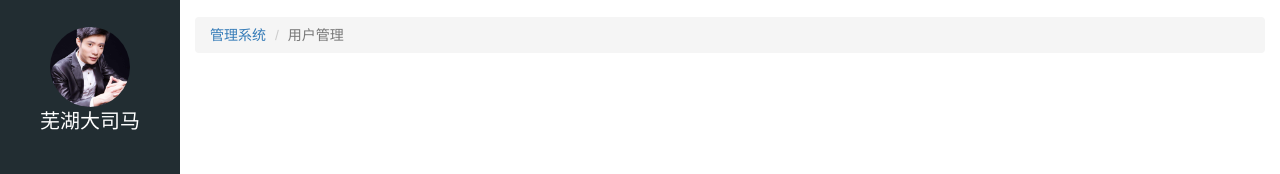
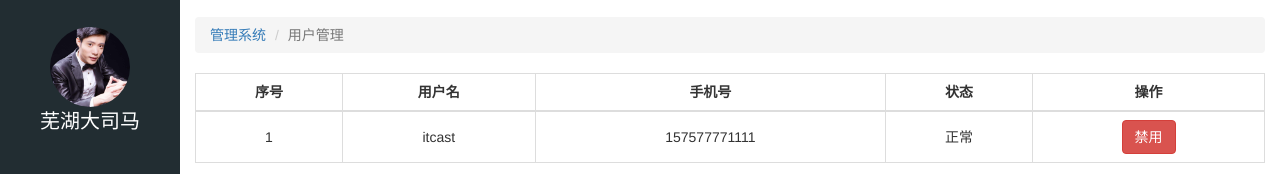
Before and after one commit to ww997651877/letao, a website: page public/back/user.html in a window 1280 px wide. Shown: the part 53-227 px from the top of the page. Drawn offline with Linux system fonts and the light colour scheme; no server answers.

Commit message:
用户管理-静态布局完成

```diff
--- a/public/back/css/common.css
+++ b/public/back/css/common.css
@@ -14,6 +14,16 @@ ul {
 .red {
   color: #a94442;
 }
+/* 重置时，注意权重 */
+.table.table-bordered th,
+.table.table-bordered td {
+  text-align: center;
+  vertical-align: middle;
+}
+
+
+
+
 
 .body_bg {
   background-color: #222D32;
--- a/public/back/user.html
+++ b/public/back/user.html
@@ -54,6 +54,32 @@
             <li><a href="index.html">管理系统</a></li>
             <li class="active">用户管理</li>
         </ol>
+
+        <div class="lt_content">
+          <!-- 表格 -->
+          <table class="table table-bordered table-hover">
+            <thead>
+              <tr>
+                <th>序号</th>
+                <th>用户名</th>
+                <th>手机号</th>
+                <th>状态</th>
+                <th>操作</th>
+              </tr>
+            </thead>
+            <tbody>
+              <tr>
+                <td>1</td>
+                <td>itcast</td>
+                <td>157577771111</td>
+                <td>正常</td>
+                <td>
+                  <button class="btn btn-danger">禁用</button>
+                </td>
+              </tr>
+            </tbody>
+          </table>
+        </div>
     </div>
   </div>
 
```
